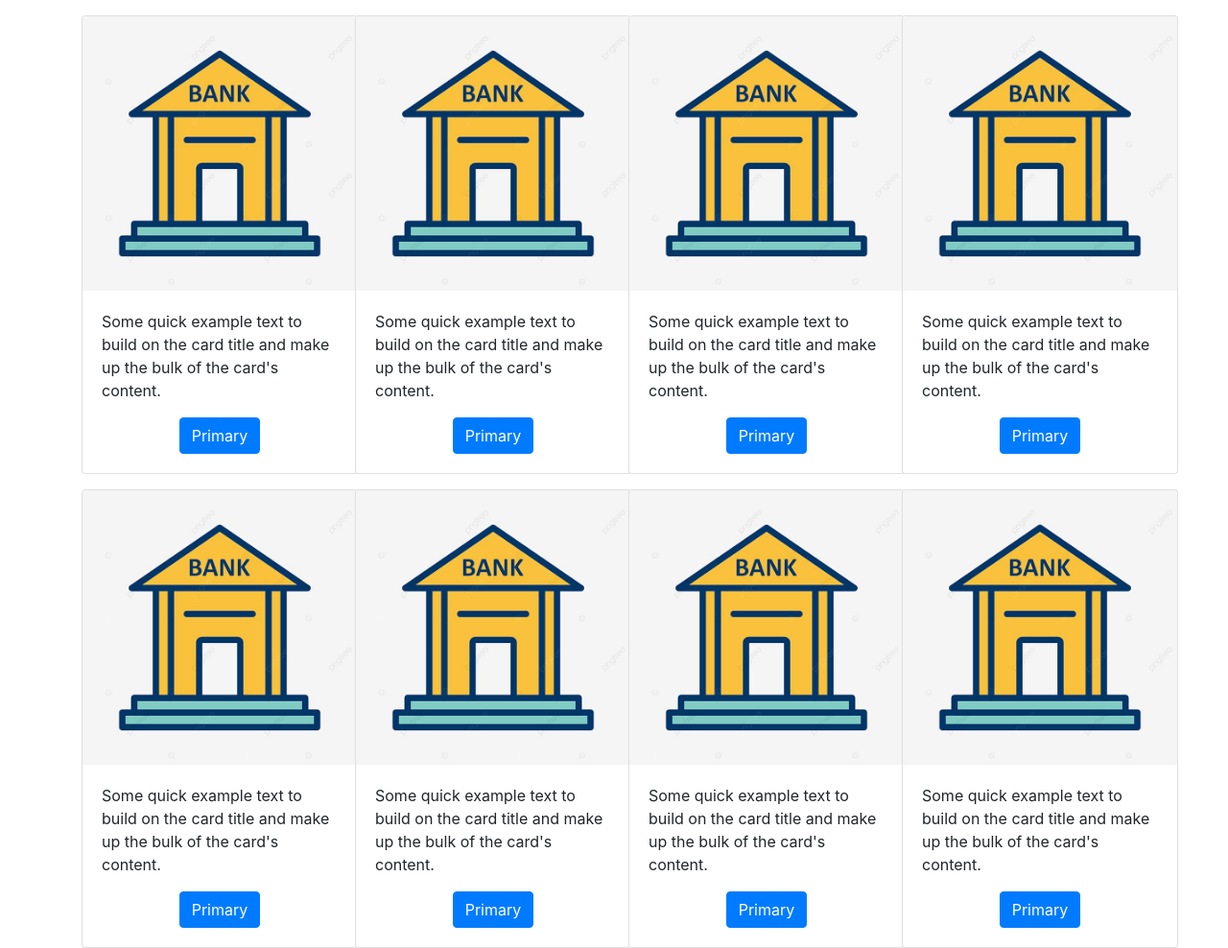
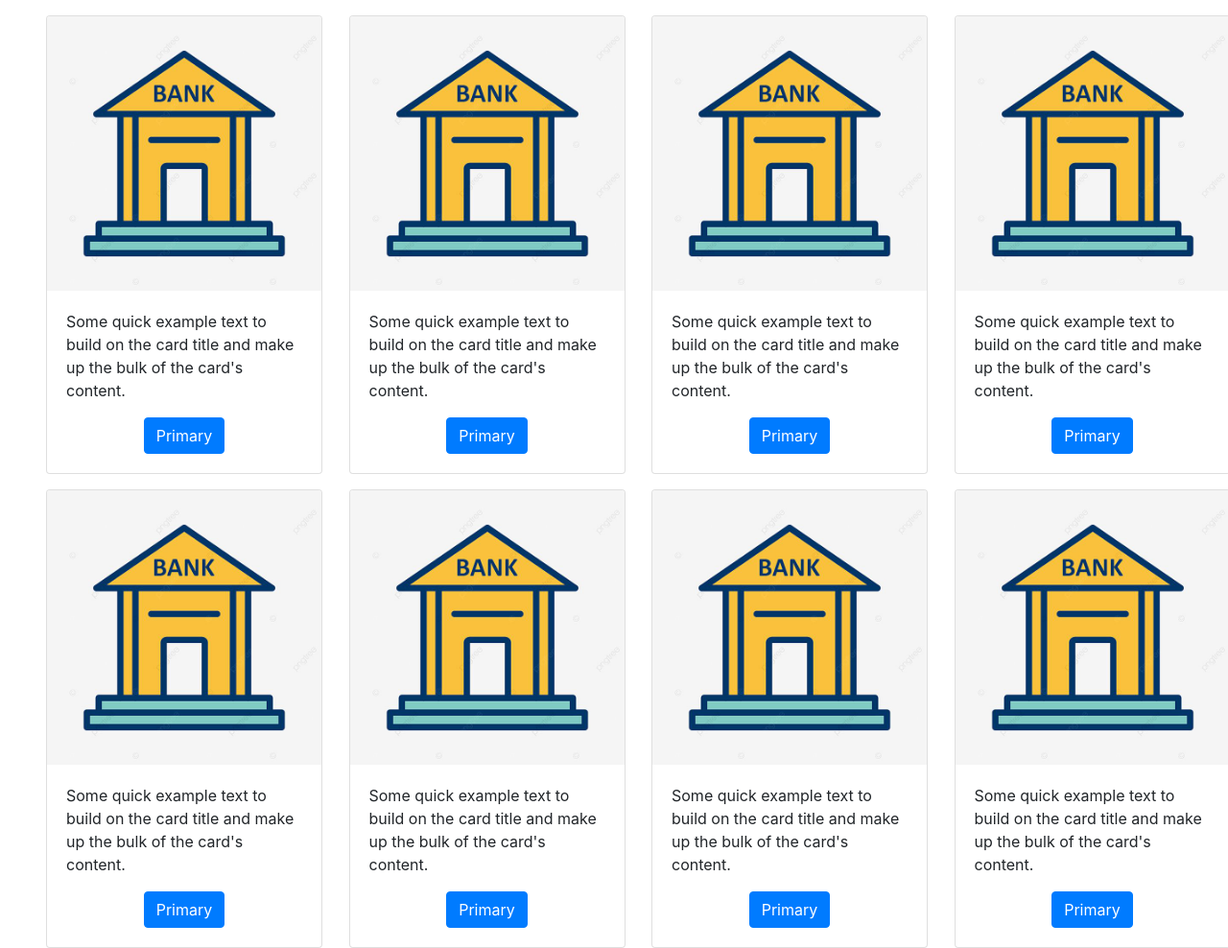
Before and after one commit to Martekode/css-frameworks, a plain HTML site: page index.html in a window 1280 px wide. Shown: the whole page at 96% size. Drawn offline with nearby package versions, Linux system fonts and the light colour scheme.

Commit message:
defeated

```diff
--- a/index.html
+++ b/index.html
@@ -11,7 +11,7 @@
     <title>Hello, world!</title>
 </head>
 <body>
-<div class="container">
+<div class="container-md pl-5">
     <div class="row pt-3">
         <div class="col-sm-3">
             <div class="card" style="width: 18rem;">
```
